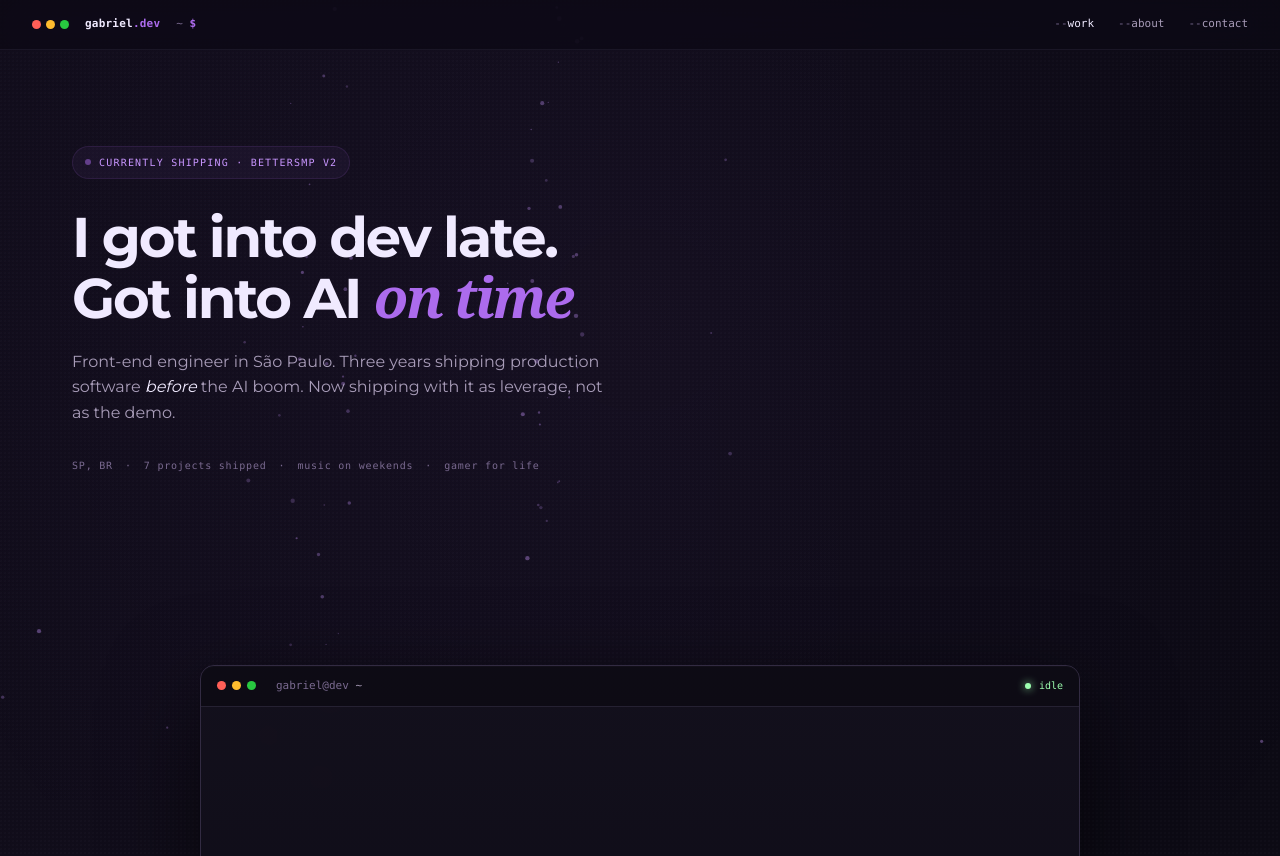
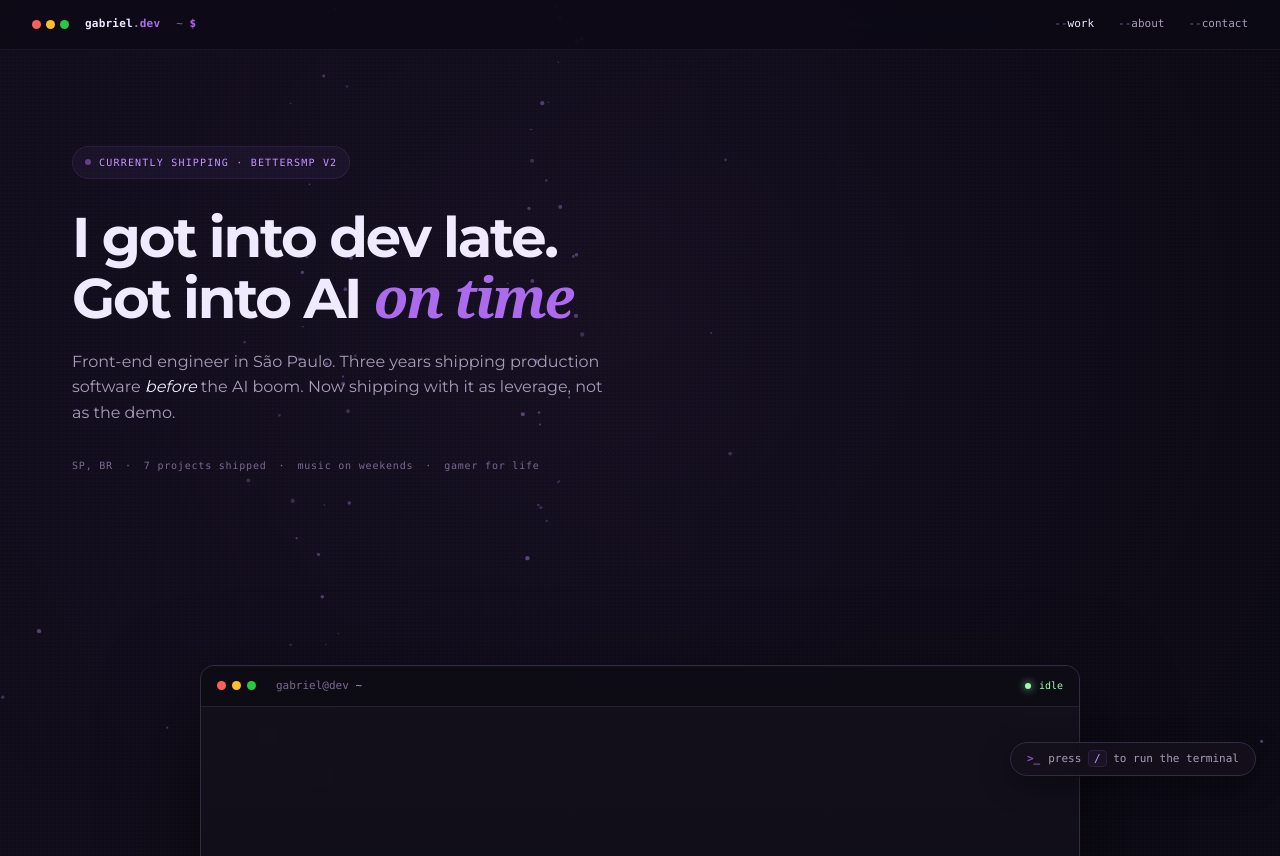
Before and after one commit to gaabscps/gabs-portifolio, a Next.js app: page / in a window 1280 px wide. Shown: the top 856 px of the page. Built offline with nearby package versions, Linux system fonts and the light colour scheme.

Commit message:
feat: discoverable terminal hint on the home (click or / to open)

```diff
--- a/src/components/Home/HomeContent.tsx
+++ b/src/components/Home/HomeContent.tsx
@@ -7,6 +7,7 @@ import { Hero } from "./Hero";
 import { Footer } from "./Footer";
 import { SessionTerminal } from "./SessionTerminal/SessionTerminal";
 import { buildHomeSession } from "./SessionTerminal/buildHomeSession";
+import { TerminalHint } from "../Terminal/TerminalHint";
 
 export default function HomeContent() {
   const session = buildHomeSession();
@@ -20,6 +21,7 @@ export default function HomeContent() {
         <SessionTerminal steps={session} />
       </Box>
       <Footer />
+      <TerminalHint />
     </Box>
   );
 }
--- /dev/null
+++ b/src/components/Terminal/TerminalHint.tsx
@@ -0,0 +1,49 @@
+"use client";
+
+import { Box, Flex, Text } from "@chakra-ui/react";
+
+// A visible, clickable affordance that makes the global terminal discoverable
+// on the home. Clicking it (or pressing /) opens the terminal overlay.
+export function TerminalHint() {
+  const open = () => window.dispatchEvent(new CustomEvent("terminal:open"));
+
+  return (
+    <Flex
+      as="button"
+      type="button"
+      onClick={open}
+      aria-label="Open the terminal"
+      position="fixed"
+      bottom={{ base: 4, md: 6 }}
+      right={{ base: 4, md: 6 }}
+      zIndex={30}
+      align="center"
+      gap={2}
+      px={4}
+      py={2}
+      borderRadius="full"
+      fontFamily="var(--font-mono)"
+      fontSize="11px"
+      color="brand.textSecondary"
+      bg="rgba(20,17,29,.82)"
+      border="1px solid var(--border-strong)"
+      boxShadow="0 8px 30px rgba(0,0,0,.4)"
+      cursor="pointer"
+      transition="color var(--duration-fast) var(--ease-apple), border-color var(--duration-fast) var(--ease-apple)"
+      sx={{ backdropFilter: "blur(12px)", WebkitBackdropFilter: "blur(12px)" }}
+      className="focus-ring"
+      _hover={{ color: "brand.text", borderColor: "brand.accent" }}
+    >
+      <Text as="span" color="brand.accent" fontWeight="700" sx={{ animation: "blink-soft 2.2s infinite" }}>
+        &gt;_
+      </Text>
+      <Text as="span">
+        press{" "}
+        <Box as="kbd" color="brand.accentHover" px="5px" py="1px" borderRadius="4px" bg="var(--accent-soft)" border="1px solid var(--accent-quiet)">
+          /
+        </Box>{" "}
+        to run the terminal
+      </Text>
+    </Flex>
+  );
+}
--- a/src/components/Terminal/TerminalMount.tsx
+++ b/src/components/Terminal/TerminalMount.tsx
@@ -28,6 +28,14 @@ export function TerminalMount() {
     return () => window.removeEventListener("keydown", onKey);
   }, [open]);
 
+  // Any element can open the terminal by dispatching this event (e.g. the home
+  // hint, the nav prompt, or the minimized chip in a later phase).
+  useEffect(() => {
+    const openIt = () => setOpen(true);
+    window.addEventListener("terminal:open", openIt);
+    return () => window.removeEventListener("terminal:open", openIt);
+  }, []);
+
   if (!open) return null;
   return <Terminal onClose={() => setOpen(false)} />;
 }
```
